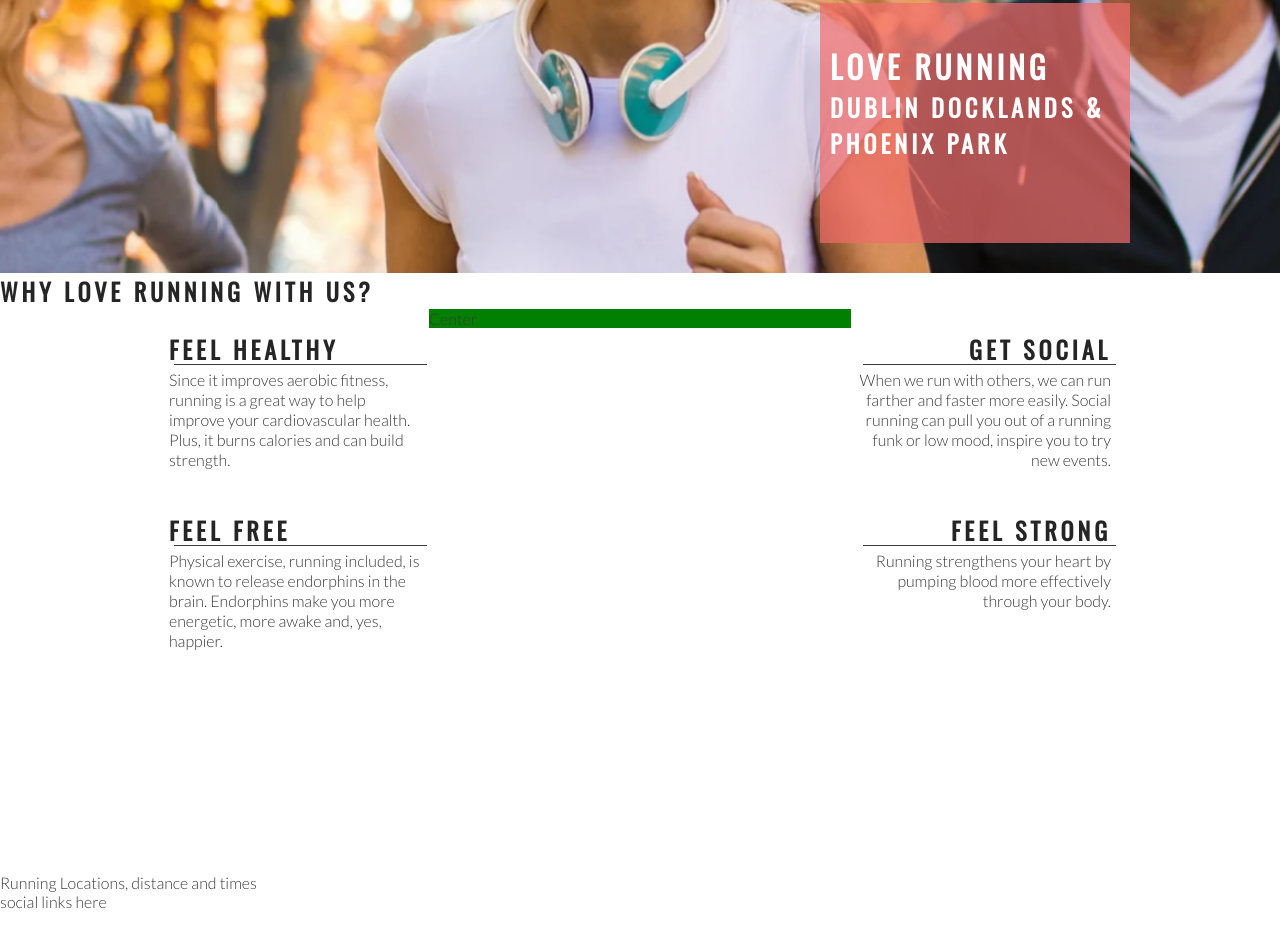
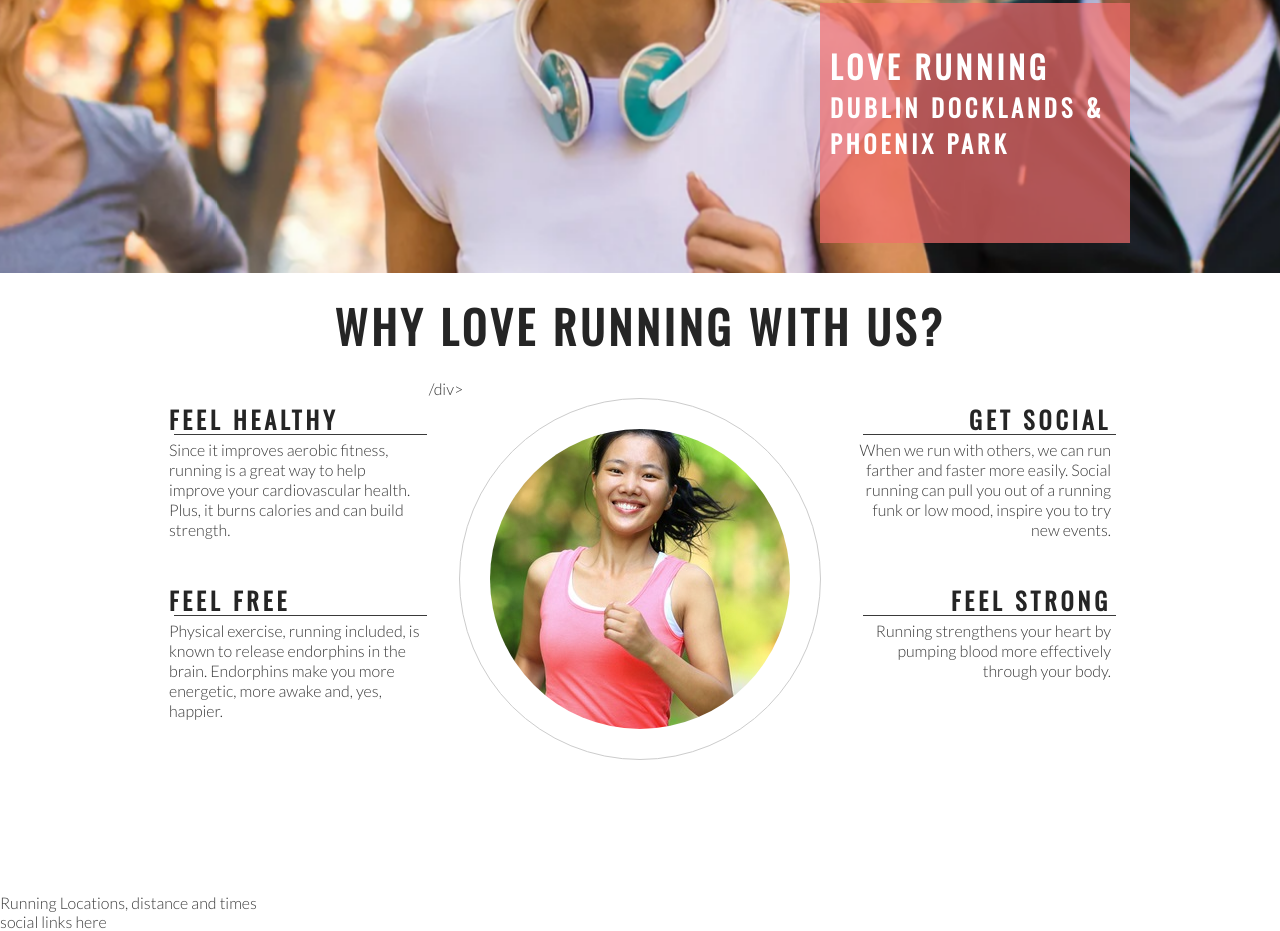
Before and after one commit to Airdrie86/Love-running, a plain HTML site: page index.html in a window 1280 px wide. Shown: the part 393-1324 px from the top of the page. Drawn offline with nearby package versions, Linux system fonts and the light colour scheme.

Commit message:
Add club ethos central image and style into circle

```diff
--- a/assets/css/style.css
+++ b/assets/css/style.css
@@ -131,7 +131,7 @@ h1, h2 {
 #center-about {
     width: 33%;
     margin: 0 auto;
-    background-color: green;
+    background-color: ;
 }
 
 hr {
@@ -163,3 +163,26 @@ hr {
 .right-about-heading p {
     text-align: right;
 }
+
+#welcome {
+    text-align: center;
+    margin: 20px 0;
+    font-size: 280%;
+}
+
+#circle-container {
+    width: 300px;
+    height: 300px;
+    padding: 30px;
+    border-style: solid;
+    border-color: #ccc;
+    border-width: 1px;
+    border-radius: 50%;
+    margin: 0 auto;
+}
+
+#circle-cover-bg {
+    background: url('../images/ethos-center-image.jpg') no-repeat center center;
+    height: 100%;
+    border-radius: 50%;
+}
--- a/index.html
+++ b/index.html
@@ -39,7 +39,7 @@
         </div>
     </section>
     <section id="club-ethos">
-       <h1>Why Love Running With Us?</h1>
+       <h2 id="welcome">Why Love Running With Us?</h2>
        <div id="left-about">
            <div class="left-about-heading">
                <h2>Feel Healthy</h2>
@@ -72,7 +72,12 @@
             </p>
        </div>
        </div>
-       <div id="center-about">Center</div>
+       <div id="center-about">/div>
+           <div id="circle-container">
+               <div id="circle-cover-bg">
+
+               </div>
+           </div>
     </section>
     <section>
         Running Locations, distance and times
```
Also changed, not shown: assets/images/ethos-center-image.jpg (added).
